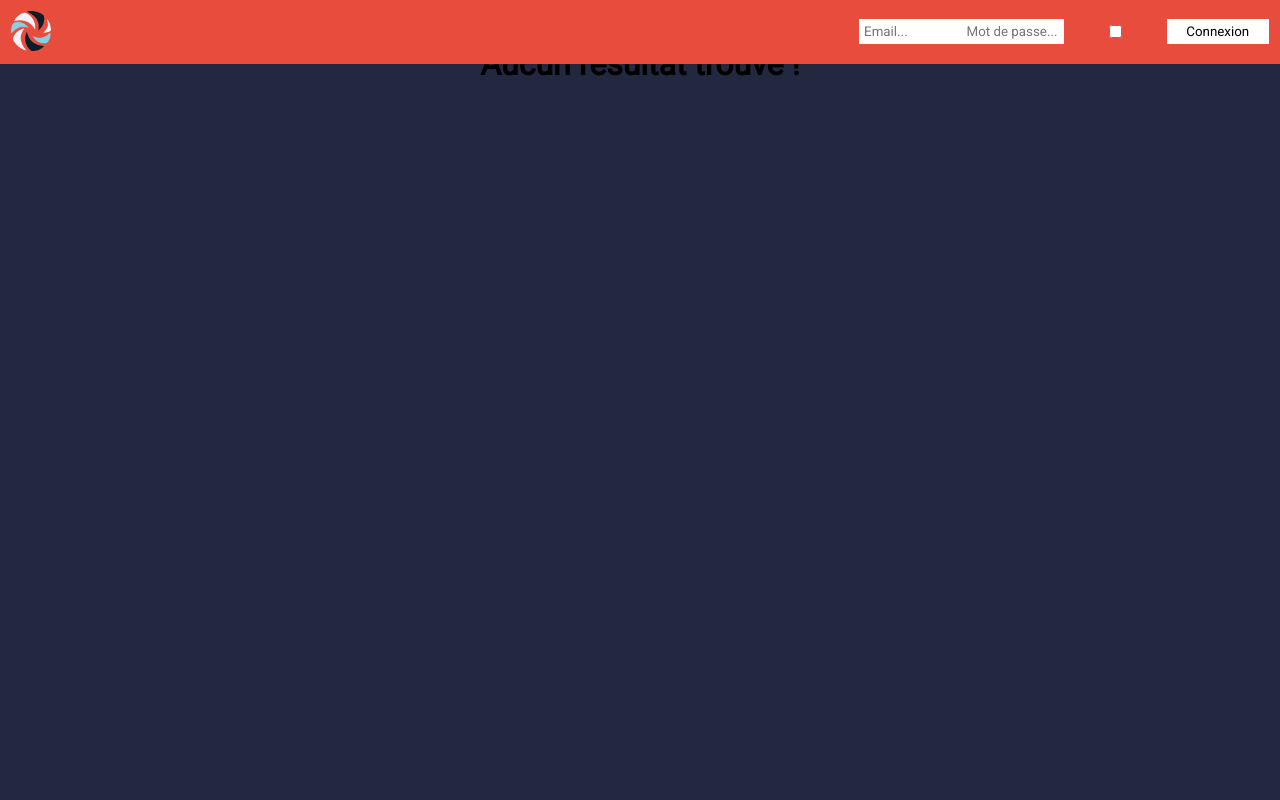
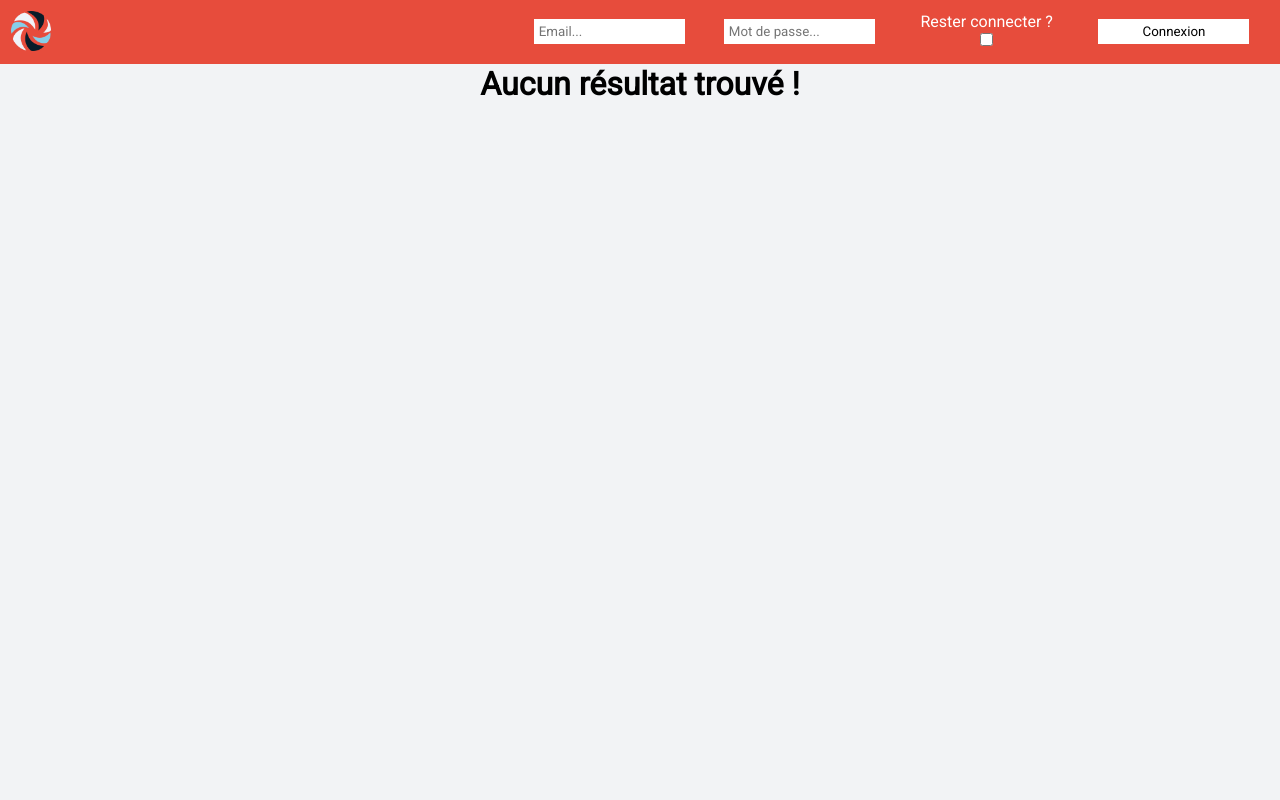
Before and after one commit to FlorianLz/SpeakNow, a PHP site: page /index.php?action=recherche in a window 1280 px wide. Run offline with PHP 8.4, Linux system fonts and the light colour scheme; some libraries are stand-ins or nearby versions.

Commit message:
Amélioration design partie recherche.

```diff
--- a/css/style.css
+++ b/css/style.css
@@ -65,9 +65,23 @@ header form{
   align-items: center;
   justify-content: space-around;
 }
+header form > div{
+  text-align:center;
+}
+header form > div > label{
+  color:white;
+}
+header > div:nth-child(2){
+  width:60%;
+}
+@media screen and (max-width:850px){
+  header > div:nth-child(2){
+    width:80%;
+  }
+}
 header input{
   background-color:white;
-  width:25%;
+  width:20%;
   border-radius: 0px;
   padding:5px;
   border:0px;
@@ -182,18 +196,21 @@ header .recherche form input[type="submit"]:hover{
   color:red;
 }
 .accueil form input{
-  background-color:white;
+  background-color: #f2f3f5;
+  border-radius: 15px;
+  border: 1px solid rgb(169, 169, 169);
   padding:15px;
   margin-top:5px;
   margin-bottom:5px;
-  border-radius:0;
-  border:0;
   width:100%;
 }
 .accueil form{
   width:80%;
   text-align: center;
   margin:auto;
+  background-color:white;
+  border-radius:25px;
+  padding:25px
 }
 #input_prenom{
   float:left;
@@ -643,19 +660,31 @@ footer{
 .contenurecherche{
   height:auto;
   min-height:100vh;
-  padding-top:45px;
-  background-color:#21283f;
+  padding-top:65px;
+  background-color:#f2f3f5;
   color:white;
   text-align:center;
   display:flex;
   justify-content: center;
 }
 .resultatsrecherche .ami{
-  border:2px solid #00acee;
+  border:2px solid var(--principale);
   width:100%;
   margin-top:25px;
   padding:15px;
   margin: 15px auto;
+  justify-content: space-between;
+}
+.resultatsrecherche .ami > div{
+  display:flex;
+  align-items: center;
+}
+.resultatsrecherche > .ami > .modifierprofil{
+  width:50%;
+}
+.resultatsrecherche > .ami > .modifierprofil > a{
+  width:100%!important;
+  justify-content:flex-end;
 }
 .resultatsrecherche .ami img{
   width:40px;
@@ -663,7 +692,8 @@ footer{
   border-radius:50px;
 }
 .resultatsrecherche .ami a:nth-child(1){
-  width:10%;
+  width:40px;
+  height:40px;
 }
 
 /* RESPONSIVE MOBILE */
--- a/traitement/creation.php
+++ b/traitement/creation.php
@@ -9,7 +9,7 @@ if (!empty($_POST['nom']) && !empty($_POST['prenom']) && !empty($_POST['password
     $mdp = $_POST['password'];
     $email = htmlspecialchars($_POST['email']);
       try{
-        $sql = "INSERT INTO utilisateurs VALUES('','$nom', '$prenom',PASSWORD('$mdp'),'$email','','default.jpg')";
+        $sql = "INSERT INTO utilisateurs VALUES('','$nom', '$prenom',PASSWORD('$mdp'),'$email','remember','default.jpg')";
         $query = $pdo->prepare($sql);
         $query->execute();
 
--- a/traitement/deconnexion.php
+++ b/traitement/deconnexion.php
@@ -1,5 +1,4 @@
 <?php
-unset($_SESSION['id']);
 unset($_SESSION['nom']);
 unset($_SESSION['prenom']);
 unset($_SESSION['avatar']);
--- a/vues/login.php
+++ b/vues/login.php
@@ -7,7 +7,7 @@
   <form class="" action="index.php?action=connexion" method="post">
     <input type="text" name="email" placeholder="Email...">
     <input type="password" name="password" placeholder="Mot de passe...">
-    <input type="checkbox" value="remember" name="checkbox">
+    <div><label for="checkbox">Rester connecter ?<input type="checkbox" value="remember" name="checkbox"></div>
     <input type="submit" name="valider" value="Connexion">
     <?php
       if (isset($_SESSION['erreurlogin'])){
--- a/vues/recherche.php
+++ b/vues/recherche.php
@@ -3,7 +3,7 @@
         <?php
         if (isset($_GET['texterecherche']) && !empty($_GET['texterecherche']) && !empty($_SESSION['id'])){
             $texterecherche=htmlspecialchars(strtolower($_GET['texterecherche']));
-            echo "<h1> Résultats de la reccherche pour : $texterecherche</h1>";
+            echo "<h1> Résultats de la recherche pour : $texterecherche</h1>";
             $separation= explode(' ', $texterecherche, 2);
             if (!isset($separation[1])){
                 $sql='SELECT * FROM utilisateurs WHERE lower(nom) LIKE "%"?"%"  OR lower(prenom) LIKE "%"?"%" ';
@@ -13,13 +13,13 @@
                 $query->execute(array($separation[0],$separation[0]));
 
                 while($line = $query->fetch()){
-                    echo '<div class="ami"><a href="index.php?action=mur&id='.$line['id'].'"><img class="imgami" src="avatars/'.$line['avatar'].'"></a><a href="index.php?action=mur&id='.$line['id'].'"><p>'.$line['prenom'].' '.$line['nom'].'</p></a>';
+                    echo '<div class="ami"><div><a href="index.php?action=mur&id='.$line['id'].'"><img class="imgami" src="avatars/'.$line['avatar'].'"></a><a href="index.php?action=mur&id='.$line['id'].'"><p>'.$line['prenom'].' '.$line['nom'].'</p></a></div>';
                     $sql1='SELECT * FROM lien WHERE (idUtilisateur1=? AND idUtilisateur2=?) OR ((idUtilisateur1=? AND idUtilisateur2=?))';
                     $query1 = $pdo->prepare($sql1);
                     $query1->execute(array($_SESSION['id'],$line['id'],$line['id'],$_SESSION['id']));
                     if ($line1 = $query1->fetch()){
                         if ($line1['etat'] == 'ami'){
-                            echo '<p> Vous êtes amis</p></div>';
+                            echo '<div><i class="far fa-smile"></i><p> Vous êtes amis</p></div></div>';
                         }
                         if ($line1['etat'] == 'attente'){
                             if($line1['idUtilisateur1'] == $_SESSION['id']){
@@ -35,11 +35,13 @@
 
                         }
                         if ($line1['etat'] == 'banni'){
-                            echo '<p> Utilisateur Banni</p></div>';
+                            echo '<div><i class="far fa-frown"></i><p> Utilisateur Banni</p></div></div>';
                         }
                     }else{
                         if($line['id'] != $_SESSION['id']){
                             echo '<form action="index.php?action=demandeami" method="POST"><input type="hidden" name="idAmi" value="'.$line['id'].'"><input type="hidden" name="texterecherche" value="'.$_GET['texterecherche'].'"><input type="submit" value="Ajouter"></form></div>';
+                        }else{
+                            echo '<div class="modifierprofil"><a href="index.php?action=profil"><i class="fas fa-user-edit"></i><p>Modifier mon profil</p></a></div></div>';
                         }
 
                     }
```
